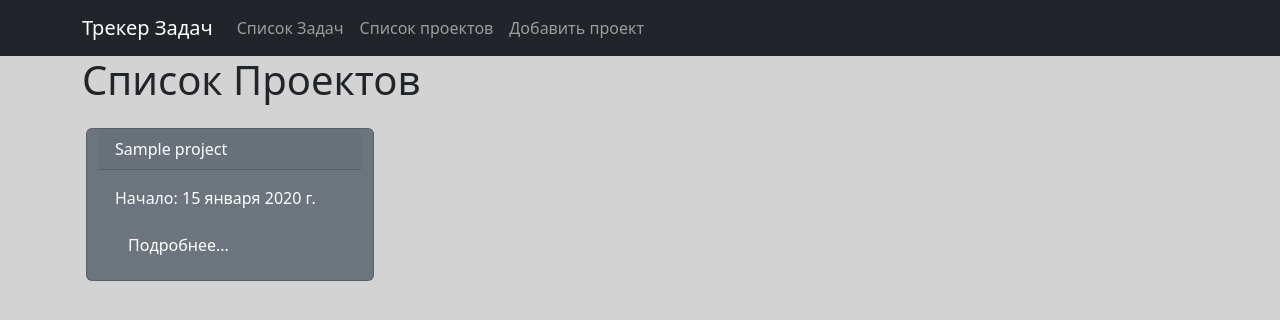
After one commit to Daniarbekov/homework_70_Didar_Daniyarbekov, a Django app: page /projects in a window 1280 px wide. The commit adds this page. Shown: the top 320 px of the page. Run offline with Django 4.2, Linux system fonts and the light colour scheme; tables that the repository leaves empty hold one stand-in row (values such as "Sample post"); parts of the project's set-up code (start-up, migrations or seed data) failed here and were passed over; some libraries are stand-ins or nearby versions.

Commit message:
создано вью ProjectListView для вывода списка проектов
создан шаблон страницы
в панель навигации добавлена ссылка

```diff
--- a/source/webapp/templates/base.html
+++ b/source/webapp/templates/base.html
@@ -22,9 +22,10 @@
       <div class="collapse navbar-collapse menu" id="navbarNav">
         <ul class="navbar-nav">
             <li class="nav-item">
-                    <a class="nav-link" href="{% url 'index' %}">На Главную</a>
+                <a class="nav-link" href="{% url 'index' %}">Список Задач</a>
             <li class="nav-item">
-                    <a class="nav-link" href="{% url 'task_create' %}">Добавить Задачу</a>
+                  <a class="nav-link" href="{% url 'projects' %}">Список проектов</a>
+              {% block menu %}{% endblock %}
         </ul>
       </div>
     </div>
@@ -33,5 +34,3 @@
         {% block content %}{% endblock %}
       </div>
 </body>
-
-</html>
--- /dev/null
+++ b/source/webapp/templates/projects.html
@@ -0,0 +1,23 @@
+{% extends 'base.html' %}
+{% block title%}Projects{% endblock %}
+{% block menu%}
+<li class="nav-item">
+    <a class="nav-link" href="#">Добавить проект</a>
+{% endblock %}
+{% block content %}
+<h1>Список Проектов</h1>
+<div class="card-box" >
+            <div class="row">
+            {% for project in projects %}
+             <div class="card text-bg-secondary m-3 col-m-4" style="max-width: 18rem;">
+                <div class="card-header">{{project.name}}</div>
+                <div class="card-body">
+                  <p class="card-text">Начало: {{project.start_date}} </p>
+                  <a href="#"  class='btn btn-secondary'>Подробнее...</a>
+                </div>
+              </div>
+            {% empty %}
+            <p>Проекты не найдены</p>
+          {% endfor %}
+        </div>
+{% endblock %}
--- a/source/webapp/urls.py
+++ b/source/webapp/urls.py
@@ -1,6 +1,7 @@
 from django.urls import path
 from webapp.views.index import IndexView
 from webapp.views.task import TaskCreateView, TaskDetailView, TaskUpdateView, TaskDeleteView
+from webapp.views.project import ProjectListView
 
 urlpatterns = [
     path("", IndexView.as_view(), name='index'),
@@ -8,4 +9,5 @@ urlpatterns = [
     path('task/<int:pk>/detail', TaskDetailView.as_view(), name='task_detail'),
     path('task/<int:pk>/update', TaskUpdateView.as_view(), name='task_update'),
     path('task/<int:pk>/delete', TaskDeleteView.as_view(), name='task_delete'),
+    path('projects', ProjectListView.as_view(), name='projects'),
 ]
--- /dev/null
+++ b/source/webapp/views/project.py
@@ -0,0 +1,8 @@
+from django.views.generic import ListView
+from webapp.models import Project
+
+
+class ProjectListView(ListView):
+    template_name = 'projects.html'
+    model = Project
+    context_object_name = 'projects'
```
Lines whose indentation alone changed are shown as unchanged.
